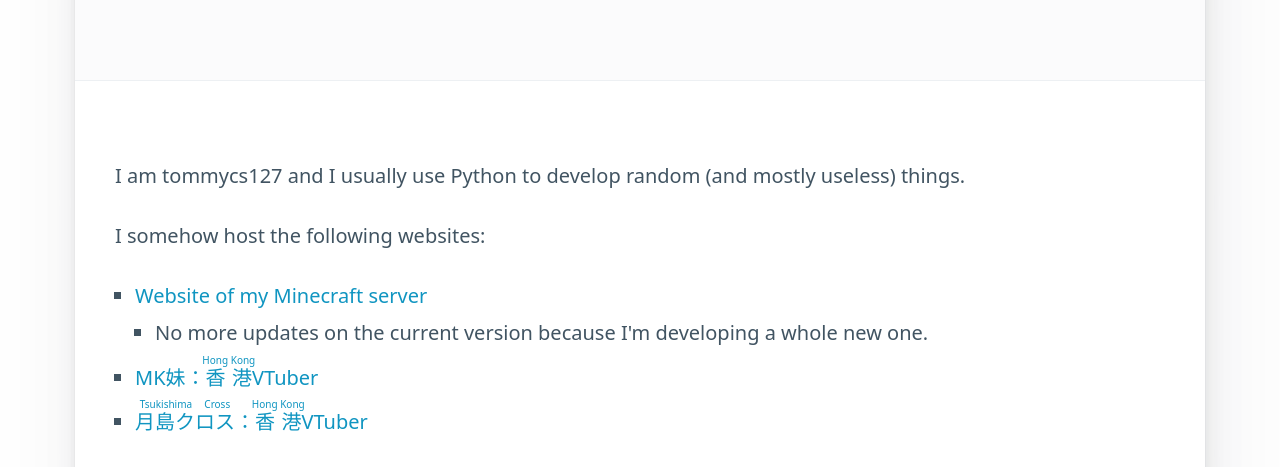
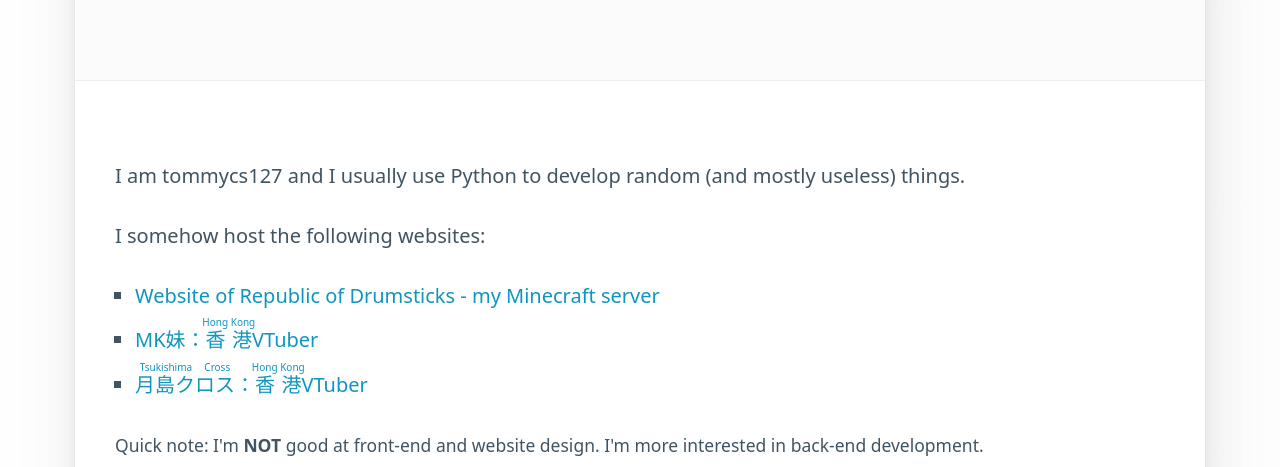
Before and after one commit to tommycs127/tommycs127.github.io, a plain HTML site: page index.html in a window 1280 px wide. Shown: the part 306-773 px from the top of the page. Drawn offline with nearby package versions, Linux system fonts and the light colour scheme.

Commit message:
Update index.html

```diff
--- a/index.html
+++ b/index.html
@@ -19,12 +19,7 @@
       <p>I am tommycs127 and I usually use Python to develop random (and mostly useless) things.</p>
       <p>I somehow host the following websites:</p>
       <ul>
-        <li>
-          <a href="https://mc.drummish.com">Website of my Minecraft server</a>
-          <ul>
-            <li>No more updates on the current version because I'm developing a whole new one.</li>
-          </ul>
-        </li>
+        <li><a href="https://mc.drummish.com">Website of Republic of Drumsticks - my Minecraft server</a></li>
         <li><a href="https://hkmkmui.com">MK妹：<ruby>香港 <rp>(</rp><rt>Hong Kong</rt><rp>)</rp></ruby>VTuber</a></li>
         <li><a href="https://tksm.tk"><ruby>月島クロス <rp>(</rp><rt>Tsukishima Cross</rt><rp>)</rp></ruby>：<ruby>香港 <rp>(</rp><rt>Hong Kong</rt><rp>)</rp></ruby>VTuber</a></li>
       </ul>
```
